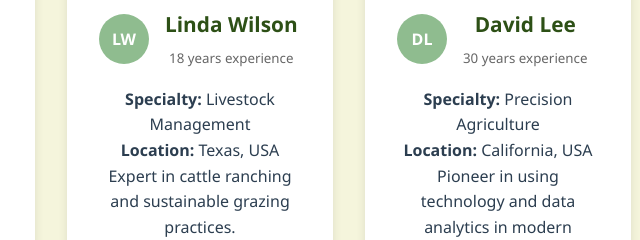
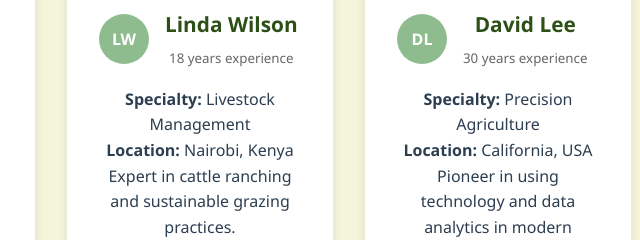
Before and after one commit to bunch3d/FarmersConnect, a plain HTML site: page mentorship.html in a window 1280 px wide. Shown: the part 780-1020 px from the top of the page, 291-931 px from the left. Drawn offline with Linux system fonts and the light colour scheme.

Commit message:
new update

```diff
--- a/mentorship.html
+++ b/mentorship.html
@@ -91,7 +91,7 @@
                         </div>
                     </div>
                     <p><strong>Specialty:</strong> Livestock Management</p>
-                    <p><strong>Location:</strong> Texas, USA</p>
+                    <p><strong>Location:</strong> Nairobi, Kenya</p>
                     <p>Expert in cattle ranching and sustainable grazing practices.</p>
                     <div style="margin-top: 1rem;">
                         <span style="background: var(--light-green); color: white; padding: 0.25rem 0.5rem; border-radius: 15px; font-size: 0.8rem;">Available</span>
```
